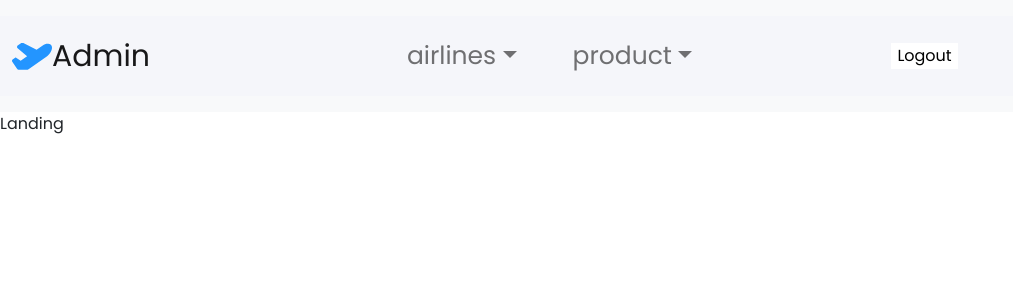
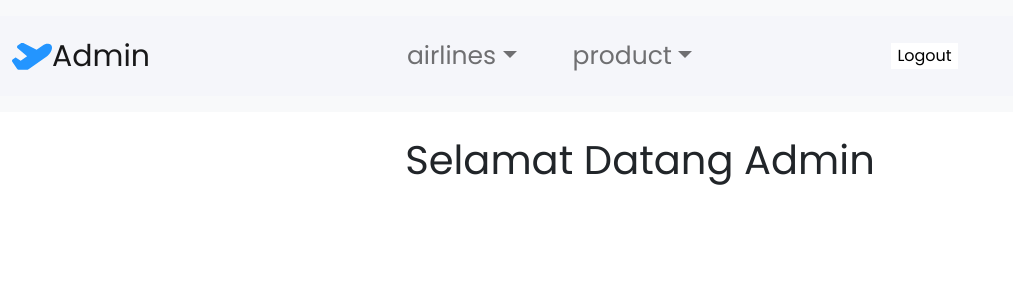
Before and after one commit to Infinite-Bug/ankasa-admin, a React (Create React App) app: page / in a window 1280 px wide. Shown: the top 300 px of the page, without its empty margins (0-1013 px from the left). Built offline with nearby package versions, Linux system fonts and the light colour scheme; sample sign-in values are in the browser's storage.

Commit message:
Update landing page

```diff
--- a/src/pages/EditProduct.jsx
+++ b/src/pages/EditProduct.jsx
@@ -62,8 +62,6 @@ export default function AddProduct() {
         setNotFound(true);
       });
   }, [params.id, token]);
-
-  console.log(form);
 
   const onChangeHandler = (e) => {
     setForm({
--- a/src/pages/Landing.jsx
+++ b/src/pages/Landing.jsx
@@ -4,7 +4,7 @@ export default function Landing() {
   return (
     <>
       <Navbar />
-      <div>Landing</div>
+      <h1 className="mt-4 text-center">Selamat Datang Admin</h1>
     </>
   );
 }
```
